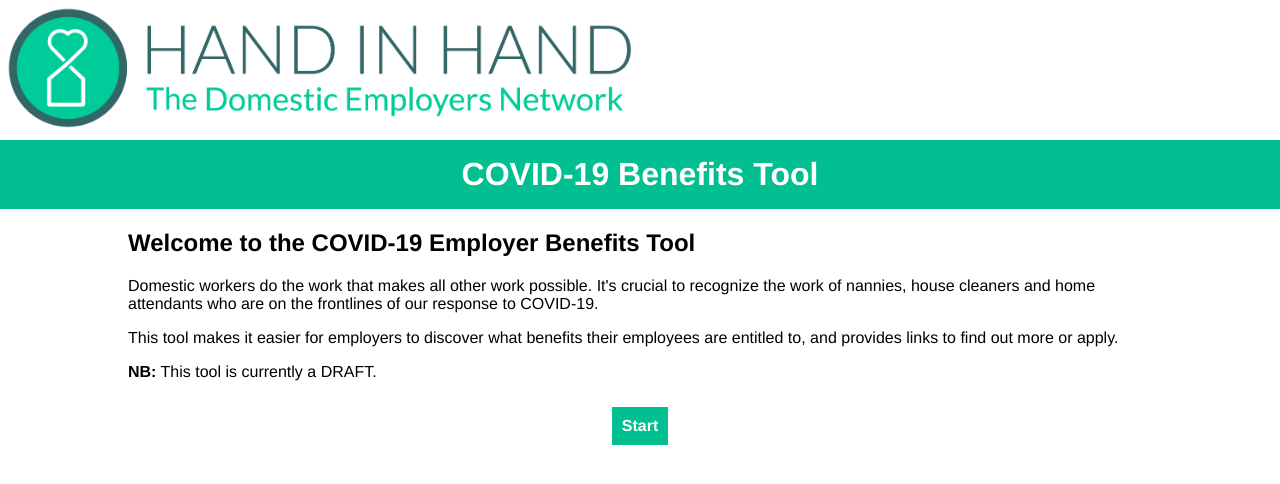
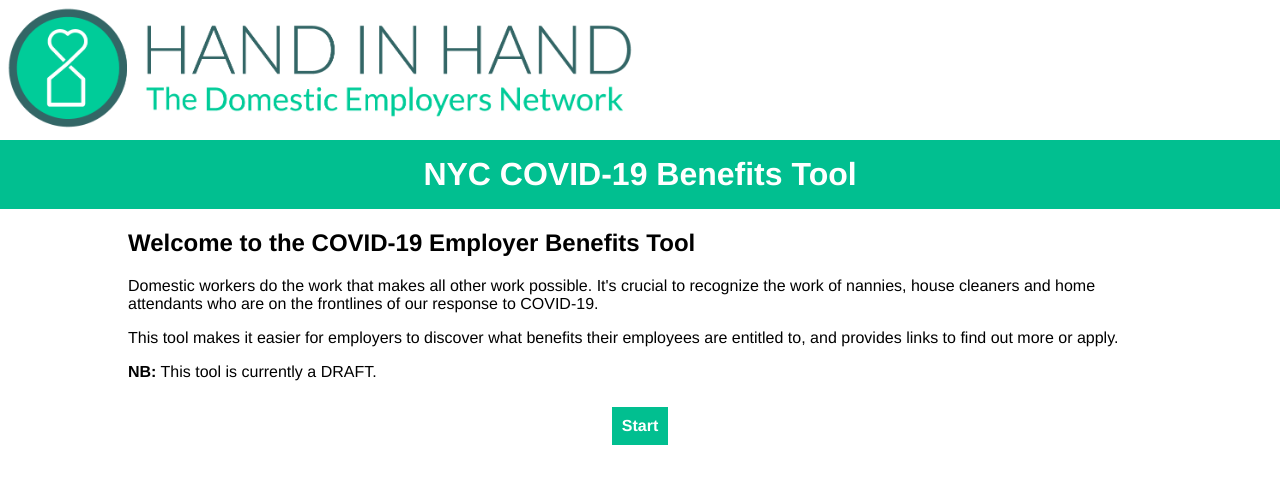
Before and after one commit to rsterbin/hih_covid_benefits_tool, a React (Create React App) app: page / in a window 1280 px wide. Shown: the top 484 px of the page. Built offline with nearby package versions, Linux system fonts and the light colour scheme.

Commit message:
Specified that the tool is for NYC only and added the primary gdocs link

```diff
--- a/package.json
+++ b/package.json
@@ -1,5 +1,5 @@
 {
-  "name": "covid-benefits-tool",
+  "name": "Hand in Hand NYC COVID-19 Benefits Tool",
   "version": "0.1.0",
   "private": true,
   "dependencies": {
--- a/src/hoc/Layout/Layout.js
+++ b/src/hoc/Layout/Layout.js
@@ -9,7 +9,7 @@ const layout = (props) => {
                 <a href="https://domesticemployers.org/"><img src="/images/logo.png" alt="Hand-In-Hand: The Domestic Employers Network" /></a>
             </div>
             <div className="Header">
-                <h1><a href="/">COVID-19 Benefits Tool</a></h1>
+                <h1><a href="/">NYC COVID-19 Benefits Tool</a></h1>
             </div>
             <div className="MainContent">
                 {props.children}
```
Also changed, not shown: 1 other file (tests, documents, lock files or other folders).
